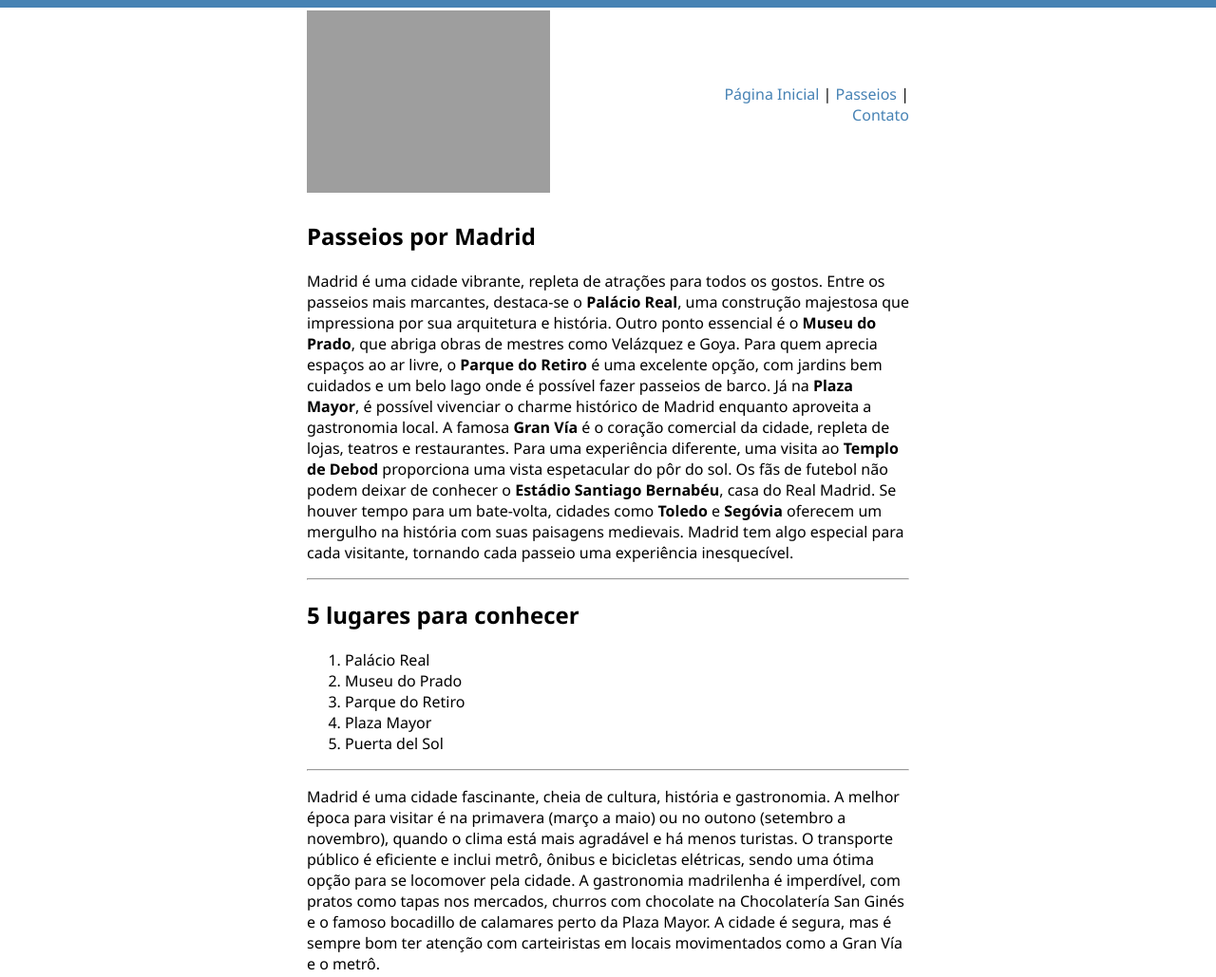
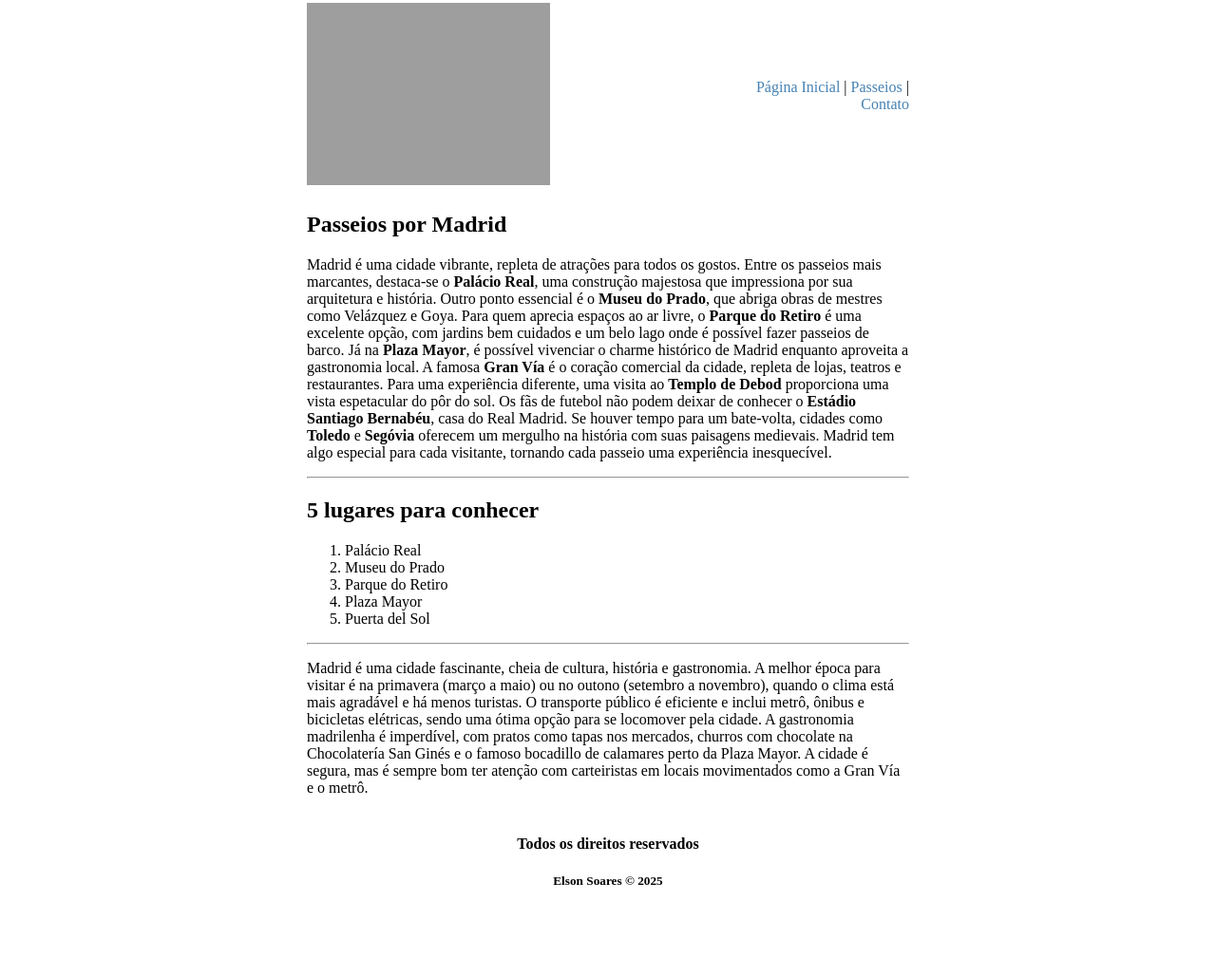
Before and after one commit to TTroll202/Madrid, a plain HTML site: page passeios.html in a window 1280 px wide. Shown: the top 1029 px of the page at 95% size. After the commit the page ends 961 px from the top, so only its background shows below. Drawn offline with Linux system fonts and the light colour scheme; grey boxes are pictures that could not be loaded.

Commit message:
Update passeios.html

```diff
--- a/passeios.html
+++ b/passeios.html
@@ -6,13 +6,8 @@
   <meta charset="UTF-8" />
   <meta name="viewport" content="width=device-width, initial-scale=1.0, minimum-scale=1.0, maximum-scale=1.0" />
   <style>
-    * {
-      font-family: 'Segoe UI', Tahoma, Geneva, Verdana, sans-serif;
-    }
-
     body {
       margin: 0;
-      border-top: 8px solid steelblue;
     }
 
     a {
```
